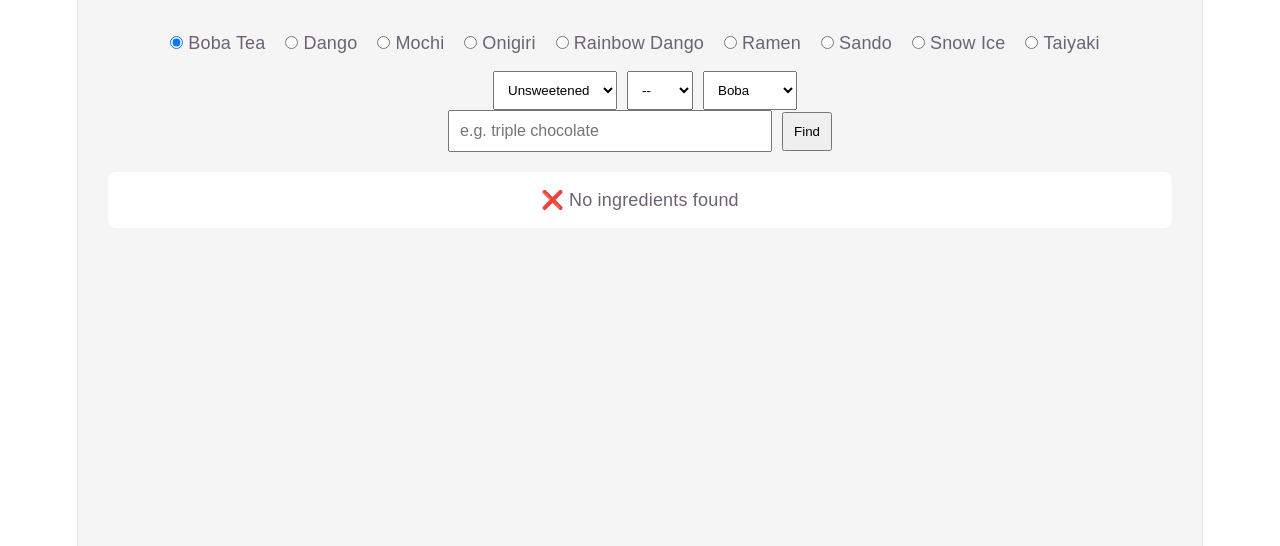
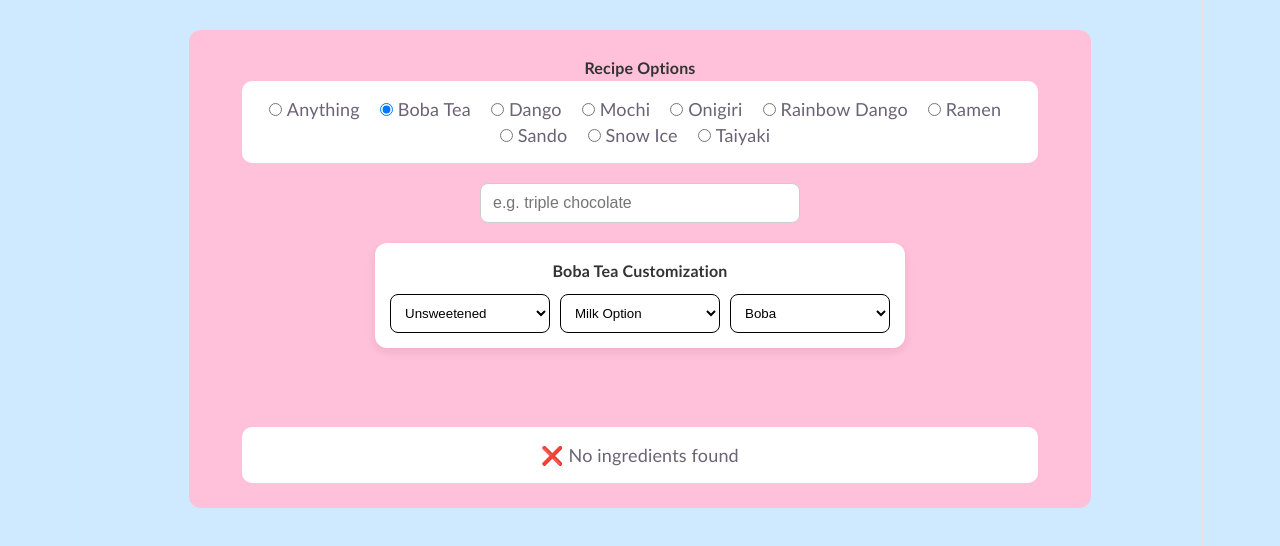
Before and after one commit to xiyuexql-svg/hkia-imagination-cafe-test, a React (Vite) app: page / in a window 1280 px wide. Both pictures are taken after a click on the label "Boba Tea". Shown: the top 546 px of the page. Built offline with nearby package versions, Linux system fonts and the light colour scheme.

Commit message:
Added better UI

```diff
--- a/src/App.css
+++ b/src/App.css
@@ -1,184 +1,160 @@
-.counter {
-  font-size: 16px;
-  padding: 5px 10px;
-  border-radius: 5px;
-  color: var(--accent);
-  background: var(--accent-bg);
-  border: 2px solid transparent;
-  transition: border-color 0.3s;
-  margin-bottom: 24px;
-
-  &:hover {
-    border-color: var(--accent-border);
-  }
-  &:focus-visible {
-    outline: 2px solid var(--accent);
-    outline-offset: 2px;
-  }
+body {
+  font-family: Calibri, sans-serif;
+  margin: 0;
+  background: #cfe9ff; /* 💙 light blue full page */
 }
 
-.hero {
-  position: relative;
-
-  .base,
-  .framework,
-  .vite {
-    inset-inline: 0;
-    margin: 0 auto;
+.container {
+  padding: 30px;
+  min-height: 100vh;
+  display: flex;
+  flex-direction: column;
+  align-items: center;
 }
 
-  .base {
-    width: 170px;
-    position: relative;
-    z-index: 0;
+/* 🌸 inner pink container */
+.inner-container {
+  background: #ffc0d9;
+  padding: 25px;
+  border-radius: 12px;
+  width: 80%;
+  max-width: 900px;
 }
 
-  .framework,
-  .vite {
-    position: absolute;
+
+/* same height input + button */
+.input-box {
+  padding: 10px;
+  font-size: 12px;
+  background-color: #ffffff;
+  color: #000;
+  border: 1px solid var(--border);
+  outline: none;
+  height: 40px; /* fixed height */
+  box-sizing: border-box;
 }
 
-  .framework {
-    z-index: 1;
-    top: 34px;
-    height: 28px;
-    transform: perspective(2000px) rotateZ(300deg) rotateX(44deg) rotateY(39deg)
-      scale(1.4);
+.button {
+  padding: 0 16px;
+  height: 40px; /* same as input */
+  margin-left: 10px;
+  cursor: pointer;
+  border: none;
+  background: #ff6fae;
+  color: white;
+  font-size: 12px;
+  font-weight: bold;
 }
 
-  .vite {
-    z-index: 0;
-    top: 107px;
-    height: 26px;
-    width: auto;
-    transform: perspective(2000px) rotateZ(300deg) rotateX(40deg) rotateY(39deg)
-      scale(0.8);
-  }
+/* 🍰 recipe card */
+.card {
+  background: white;
+  padding: 15px;
+  border-radius: 10px;
+  width: 90%;
 }
 
-#center {
+.base-options {
+  background: white;
+  padding: 15px;
+  border-radius: 10px;
+  width: 90%;
+  display: flex;
+  flex-wrap: wrap;
+  justify-content: center
+}.custom-options {
   display: flex;
   flex-direction: column;
-  gap: 25px;
-  place-content: center;
-  place-items: center;
-  flex-grow: 1;
-
-  @media (max-width: 1024px) {
-    padding: 32px 20px 24px;
-    gap: 18px;
-  }
+  gap: 20px;
+  margin-top: 20px;
 }
 
-#next-steps {
+/* input section */
+.input-section {
   display: flex;
-  border-top: 1px solid var(--border);
-  text-align: left;
-
-  & > div {
-    flex: 1 1 0;
-    padding: 32px;
-    @media (max-width: 1024px) {
-      padding: 24px 20px;
-    }
+  justify-content: center;
 }
 
-  .icon {
-    margin-bottom: 16px;
-    width: 22px;
-    height: 22px;
+/* input styling */
+.input-box {
+  width: 320px;
+  padding: 12px;
+  font-size: 16px;
+  border-radius: 8px;
+  border: 1px solid #ccc;
+  outline: none;
 }
 
-  @media (max-width: 1024px) {
-    flex-direction: column;
-    text-align: center;
-  }
+/* Boba card */
+.boba-card {
+  font: 12px;
+  background: #fff;
+  padding: 15px;
+  border-radius: 12px;
+  width: 90%;
+  max-width: 500px;
+  margin: 0 auto;
+  box-shadow: 0 4px 10px rgba(0,0,0,0.08);
 }
 
-#docs {
-  border-right: 1px solid var(--border);
-
-  @media (max-width: 1024px) {
-    border-right: none;
-    border-bottom: 1px solid var(--border);
-  }
+/* title */
+.section-title {
+  font-size: 16px;
+  font-weight: bold;
+  margin-bottom: 10px;
+  color: #333;
 }
 
-#next-steps ul {
-  list-style: none;
-  padding: 0;
+/* dropdown layout */
+.select-grid {
   display: flex;
-  gap: 8px;
-  margin: 32px 0 0;
-
-  .logo {
-    height: 18px;
+  gap: 10px;
+  flex-wrap: wrap;
 }
 
-  a {
-    color: var(--text-h);
-    font-size: 16px;
-    border-radius: 6px;
-    background: var(--social-bg);
-    display: flex;
-    padding: 6px 12px;
-    align-items: center;
-    gap: 8px;
-    text-decoration: none;
-    transition: box-shadow 0.3s;
-
-    &:hover {
-      box-shadow: var(--shadow);
-    }
-    .button-icon {
-      height: 18px;
-      width: 18px;
-    }
+.select-grid select {
+  flex: 1;
+  min-width: 120px;
+  padding: 10px;
+  border-radius: 8px;
+  border: 1px solid #000000;
+  background: white;
+  color:#000;
 }
 
-  @media (max-width: 1024px) {
-    margin-top: 20px;
-    flex-wrap: wrap;
+.order-preview, .confirm-box {
+  background: white;
+  padding: 15px;
+  border-radius: 10px;
+  width: 90%;
+}
+.error {
+  color: red;
+  margin-top: 10px;
+}
+.sample-box {
+  background: white;
+  padding: 15px;
+  border-radius: 10px;
+  width: 80%;
+}
+.confirm-buttons {
+  display: flex;
   justify-content: center;
-
-    li {
-      flex: 1 1 calc(50% - 8px);
+  gap: 12px;
+  margin-top: 10px;
 }
 
-    a {
-      width: 100%;
-      justify-content: center;
-      box-sizing: border-box;
+/* shared button base */
+.yes-btn,
+.no-btn {
+  padding: 10px 20px;
+  border-radius: 10px;
+  border: none;
+  font-size: 10px;
+  font-weight: 600;
+  background-color:rgb(126, 136, 210);
+  cursor: pointer;
+  transition: all 0.2s ease;
+  min-width: 90px;
 }
-  }
-}
-
-#spacer {
-  height: 88px;
-  border-top: 1px solid var(--border);
-  @media (max-width: 1024px) {
-    height: 48px;
-  }
-}
-
-.ticks {
-  position: relative;
-  width: 100%;
-
-  &::before,
-  &::after {
-    content: '';
-    position: absolute;
-    top: -4.5px;
-    border: 5px solid transparent;
-  }
-
-  &::before {
-    left: 0;
-    border-left-color: var(--border);
-  }
-  &::after {
-    right: 0;
-    border-right-color: var(--border);
-  }
-}
--- a/src/App.jsx
+++ b/src/App.jsx
@@ -1,5 +1,5 @@
 import { useState } from "react";
-
+import "./App.css";
 const data = {
   apple: ["Apple"],
   cheesy: ["Moon Cheese"],
@@ -35,13 +35,13 @@ const multiplierMap = {
   triple: 3,
 };
 
-const baseOptions = ["Boba Tea", "Dango","Mochi", "Onigiri",  "Rainbow Dango", "Ramen", "Sando", "Snow Ice", "Taiyaki"];
+const baseOptions = ["Anything", "Boba Tea", "Dango","Mochi", "Onigiri",  "Rainbow Dango", "Ramen", "Sando", "Snow Ice", "Taiyaki"];
 const sweetnessOptions = ["Unsweetened", "Semi-Sweet", "Sweet", "Very Sweet"];
 const milkOptions = ["No Milk", "Milk"];
 const bobaOptions = ["Boba", "No Boba"];
 
 export default function App() {
-  const [selectedBase, setSelectedBase] = useState("Mochi");
+  const [selectedBase, setSelectedBase] = useState("Anything");
   const [sweetness, setSweetness] = useState("Unsweetened");
   const [milk, setMilk] = useState("");
   const [boba, setBoba] = useState("Boba");
@@ -49,15 +49,14 @@ export default function App() {
   const [results, setResults] = useState([]);
   const [showWarning, setShowWarning] = useState(false);
   const [showIncompleteError, setShowIncompleteError] = useState(false);
-
+const [showConfirm, setShowConfirm] = useState(false);
   const getLimit = () => {
     if (selectedBase === "Mochi" || selectedBase === "Snow Ice" || selectedBase === "Taiyaki" || selectedBase === "Onigiri") return 1;
     if (selectedBase === "Boba Tea") return 1;
-    if (selectedBase === "Ramen" || selectedBase === "Rainbow Dango") return 3;
     return 3;
   };
 
-  const getBeeswaxLevel = () => {
+  const getSweetnessLevel = () => {
     const titleSweetness = toTitleCase(sweetness);
     return sweetnessOptions.indexOf(titleSweetness);
   };
@@ -76,7 +75,7 @@ export default function App() {
 
     // Check for "or" in input - handle multiple "or" cases
     const orPattern = /\s+or\s+/i;
-    const hasOr = orPattern.test(inputText);
+    const hasOr = orPattern.test(inputText.toLowerCase());
 
     // Check for "and" in input (for Sando/Dango)
     const andPattern = /\s+and\s+/i;
@@ -143,7 +142,7 @@ export default function App() {
 
     // 🍰 SPECIAL RULE: 3-ingredient bases (Sando/Dango/Ramen/Rainbow Dango) 2-category = Any
     // Only applies when user explicitly uses "and" or "or" to combine two categories
-    const threeIngredientBases = ["Sando", "Dango", "Ramen", "Rainbow Dango"];
+    const threeIngredientBases = ["Anything", "Sando", "Dango", "Ramen", "Rainbow Dango"];
     if (
       threeIngredientBases.includes(selectedBase) &&
       (hasAnd || hasOr) &&
@@ -164,7 +163,7 @@ export default function App() {
         }
       } else {
         // For "and", show each category separately
-        special = uniqueKeys.slice(0, 2).map(k => data[k].join(" or "));
+        special = uniqueKeys.slice(0, 3).map(k => data[k].join(" or "));
         // Fill remaining slots with "Any"
         while (special.length < limit) {
           special.push("Any");
@@ -202,7 +201,7 @@ export default function App() {
     // For single-ingredient bases, "or" counts as 1 valid option
     // Otherwise, check if we have enough ingredients
     const validCount = hasOr && isSingleIngredientBase ? 1 : found.length;
-    if (validCount < limit) {
+    if (validCount < limit && selectedBase !== "Anything") {
       setShowIncompleteError(true);
       setResults([]);
       return;
@@ -215,7 +214,7 @@ export default function App() {
     setShowWarning(isSingleIngredientBase && ingredientWordCount > 1 && !hasOr);
 
     if (selectedBase === "Boba Tea") {
-      const level = getBeeswaxLevel();
+      const level = getSweetnessLevel();
       found.push(`Coral Milk x ${milk ? 1 : 0}`);
       found.push(`Tapioca x ${boba === "Boba" ? 1 : 0}`);
       found.push(`Honeycomb x ${level}`);
@@ -225,9 +224,11 @@ export default function App() {
   };
 
   return (
-    <div style={{ fontFamily: "Arial", padding: "30px", background: "#f5f5f5", minHeight: "100vh" }}>
-
-      <div style={{ marginBottom: "15px" }}>
+    <div className="container">
+<div className="inner-container">
+  <center>
+    <p style={{ fontSize: "16px", fontWeight: "bold", color: "#333" }}>Recipe Options</p>
+      <div className="base-options">
         {baseOptions.map(b => (
           <label key={b} style={{ marginRight: "15px", cursor: "pointer" }}>
             <input
@@ -235,45 +236,63 @@ export default function App() {
               name="base"
               value={b}
               checked={selectedBase === b}
-              onChange={(e) => { setSelectedBase(e.target.value); findIngredients(); setShowIncompleteError(false); }}
+              onChange={(e) => { setSelectedBase(e.target.value);
+        setResults([]);
+        setShowWarning(false);
+        setShowIncompleteError(false);
+        setShowConfirm(true); }}
               style={{ marginRight: "5px" }}
             />
             {b}
           </label>
         ))}
       </div>
+      <div className="custom-options">
 
-      {selectedBase === "Boba Tea" && (
-        <>
-          <select value={sweetness} onChange={(e) => setSweetness(e.target.value)} style={{ padding: "10px", marginLeft: "10px" }}>
-            {sweetnessOptions.map(s => <option key={s} value={s}>{s}</option>)}
-          </select>
-          <select value={milk} onChange={(e) => setMilk(e.target.value)} style={{ padding: "10px", marginLeft: "10px" }}>
-            <option value="">--</option>
-            <option value="Milk">Milk</option>
-          </select>
-          <select value={boba} onChange={(e) => setBoba(e.target.value)} style={{ padding: "10px", marginLeft: "10px" }}>
-            {bobaOptions.map(b => <option key={b} value={b}>{b}</option>)}
-          </select>
-        </>
-      )}
+  <div className="input-section">
+    <input
+      className="input-box"
+      value={inputText}
+      onChange={(e) => {
+        setInputText(e.target.value);
+        setResults([]);
+        setShowWarning(false);
+        setShowIncompleteError(false);
+        setShowConfirm(true);
+      }}
+      placeholder="e.g. triple chocolate"
+    />
+  </div>
 
-      <div style={{ marginBottom: "20px" }}>
-        <input
-          value={inputText}
-          onChange={(e) => { setInputText(e.target.value); setResults([]); setShowWarning(false); setShowIncompleteError(false); }}
-          onKeyDown={(e) => { if (e.key === "Enter") findIngredients(); }}
-          placeholder="e.g. triple chocolate"
-          style={{ width: "300px", padding: "10px", fontSize: "16px" }}
-        />
+  {selectedBase === "Boba Tea" && (
+    <div className="boba-card">
+      <p className="section-title">Boba Tea Customization</p>
 
-        <button onClick={findIngredients} style={{ marginLeft: "10px", padding: "10px" }}>
-          Find
-        </button>
+      <div className="select-grid">
+        <select value={sweetness} onChange={(e) => setSweetness(e.target.value)}>
+          {sweetnessOptions.map(s => (
+            <option key={s} value={s}>{s}</option>
+          ))}
+        </select>
+
+        <select value={milk} onChange={(e) => setMilk(e.target.value)}>
+          <option value="">Milk Option</option>
+          <option value="Milk">Milk</option>
+        </select>
+
+        <select value={boba} onChange={(e) => setBoba(e.target.value)}>
+          {bobaOptions.map(b => (
+            <option key={b} value={b}>{b}</option>
+          ))}
+        </select>
       </div>
+    </div>
+  )}
 
+</div>
+<br/>
       {inputText && (
-        <div style={{ marginBottom: "20px" }}>
+        <div>
           <div style={{ fontSize: "14px", color: "#666", marginBottom: "5px" }}>Is this the customer's order?</div>
           <div style={{ fontSize: "18px", fontWeight: "bold", color: "#333" }}>
             {selectedBase === "Boba Tea"
@@ -283,9 +302,50 @@ export default function App() {
           </div>
         </div>
       )}
+      <br/>
+{showConfirm && inputText.trim() !== "" && (
+  <div >
+      <button
+        className="yes-btn"
+        onClick={() => {
+          findIngredients();
+          setShowConfirm(false);
 
-      {!showWarning && (
-        <div style={{ background: "white", padding: "15px", borderRadius: "8px" }}>
+    document.querySelector(".input-box")?.focus();
+        }}
+      >
+        Yes
+      </button>
+
+      <button
+  className="no-btn"
+  onClick={() => {
+    setShowConfirm(false);
+    setResults([]);              // 🧹 clear recipe card
+    setShowWarning(false);       // optional: clear warnings
+    setShowIncompleteError(false);
+
+    document.querySelector(".input-box")?.focus();
+  }}
+>
+  No
+</button>
+    </div>
+)}
+      {showWarning && (
+        <div className="error">
+          This might be an invalid order. Check again?
+        </div>
+      )}
+
+      {showIncompleteError && (
+        <div className="error">
+          It doesn't sound right, add more details?
+        </div>
+      )}
+      <br/>
+      {!showWarning && !showIncompleteError && (
+        <div className="card">
           {results.length === 0 ? (
             <div>❌ No ingredients found</div>
           ) : (
@@ -298,17 +358,8 @@ export default function App() {
         </div>
       )}
 
-      {showWarning && (
-        <div style={{ color: "red", marginTop: "10px", fontSize: "14px", fontStyle: "italic" }}>
-          This might be an invalid order. Check again?
-        </div>
-      )}
-
-      {showIncompleteError && (
-        <div style={{ color: "red", marginTop: "10px", fontSize: "14px", fontStyle: "italic" }}>
-          It does not seem right, add more details?
-        </div>
-      )}
+      </center>
+      </div>
     </div>
   );
 }
```
Also changed, not shown: 1 other file (tests, documents, lock files or other folders). Lines whose indentation alone changed are shown as unchanged.
